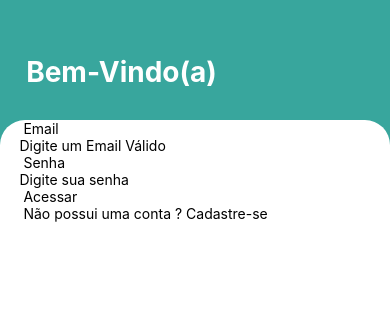
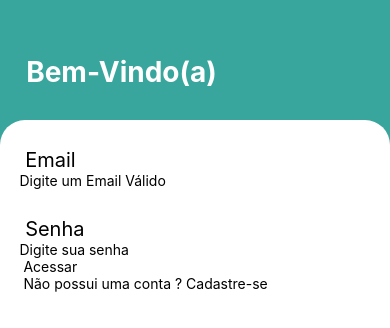
Before and after one commit to Victor-Sarti/LoginAnimado, a React Native app: screen /SingIn in a window 390 px wide. Shown: the top 328 px of the page. Built offline with nearby package versions, Linux system fonts and the light colour scheme.

Commit message:
feat: styles title

```diff
--- a/src/pages/SignIn/index.js
+++ b/src/pages/SignIn/index.js
@@ -51,5 +51,10 @@ const styles = StyleSheet.create({
     paddingStart: '5%',
     paddingEnd: '5%'
    },
+   title:{
+    fontSize: 20,
+    marginTop: 28,
+   },
+
 
 })
```
